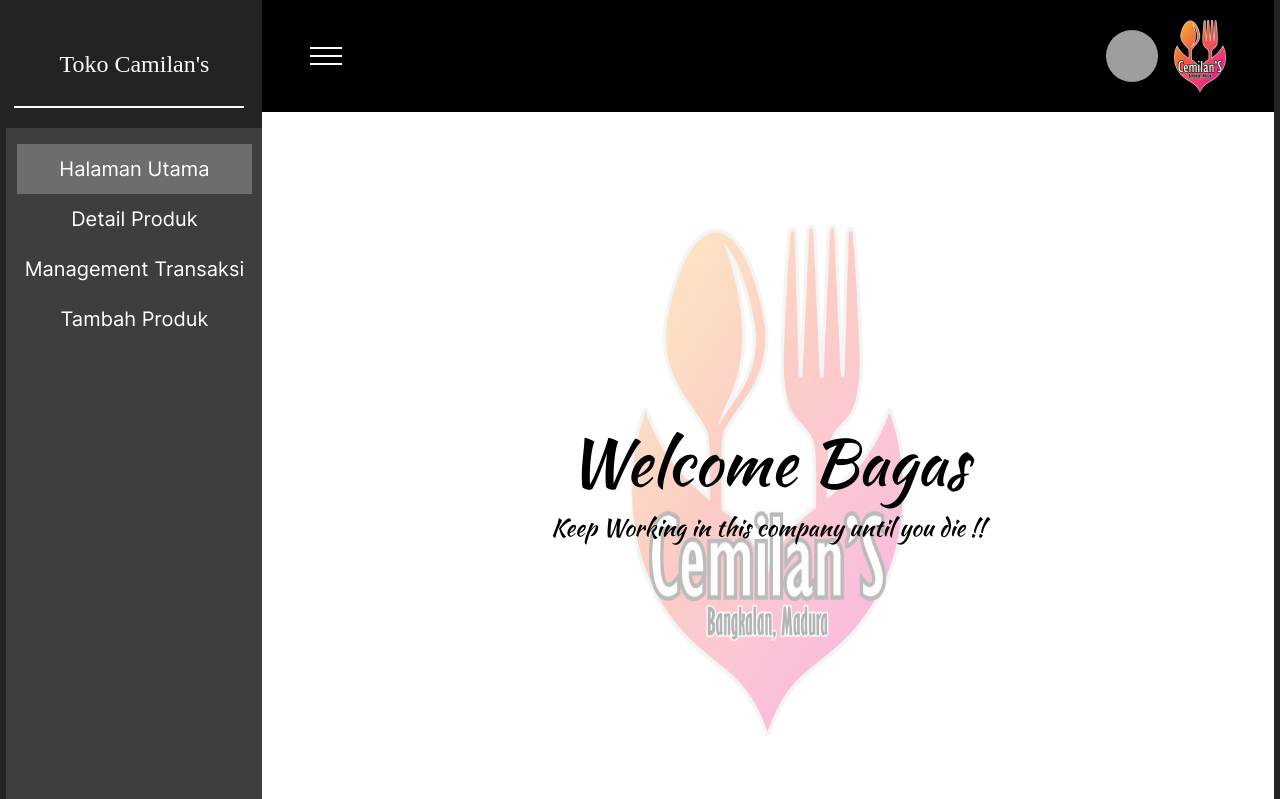
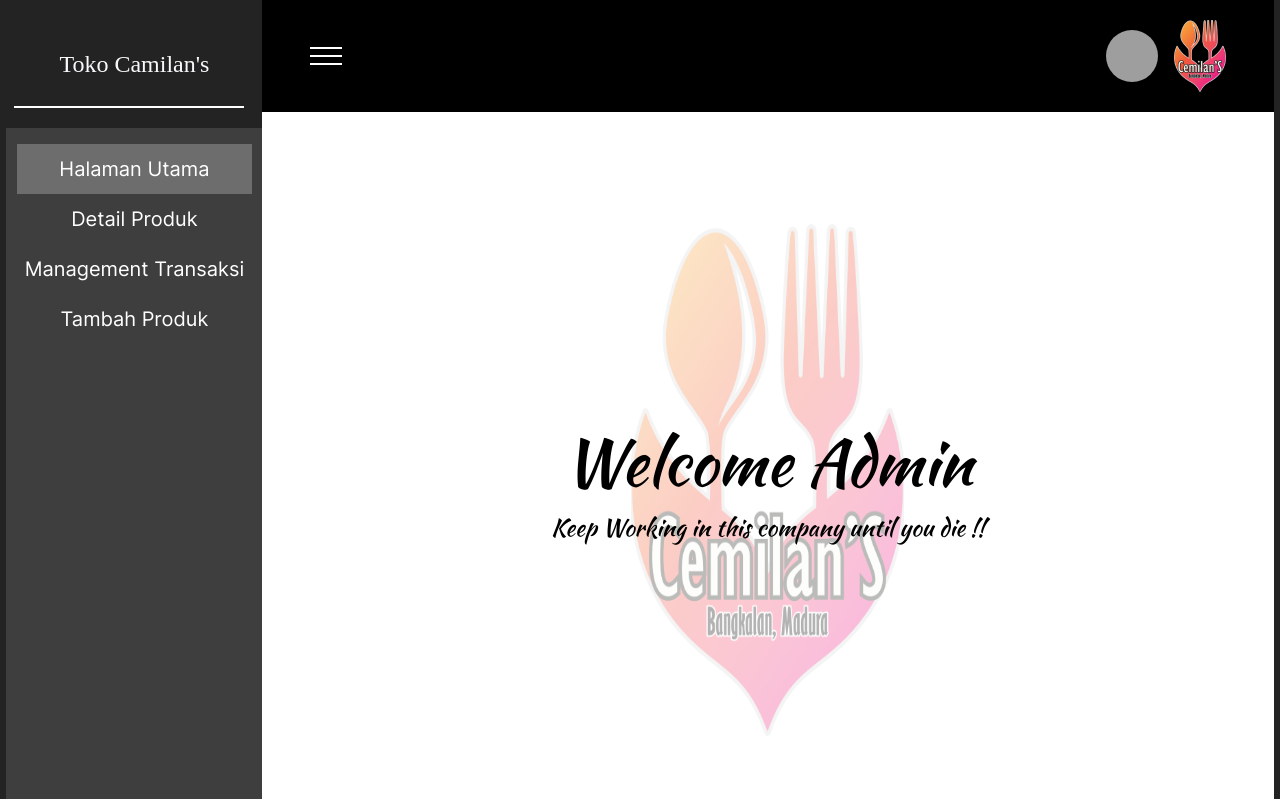
Before and after one commit to Adyanullah/Camilan, a PHP site: page /Camilan/admin/index.php in a window 1280 px wide. Shown: the top 799 px of the page. Run offline with PHP 8.4, Linux system fonts and the light colour scheme; grey boxes are pictures that could not be loaded.

Commit message:
admin index

```diff
--- a/rpl/admin/index.php
+++ b/rpl/admin/index.php
@@ -8,7 +8,7 @@ require_once('../Database/database.php');
 
 
 <div class="welcome-message text-center flex-column d-flex justify-content-center align-items-center">
-    <div class="header-welcome-text">Welcome Bagas</div>
+    <div class="header-welcome-text">Welcome Admin</div>
     <div class="sub-welcome-text">Keep Working in this company until you die !!</div>
 </div>
 
```
